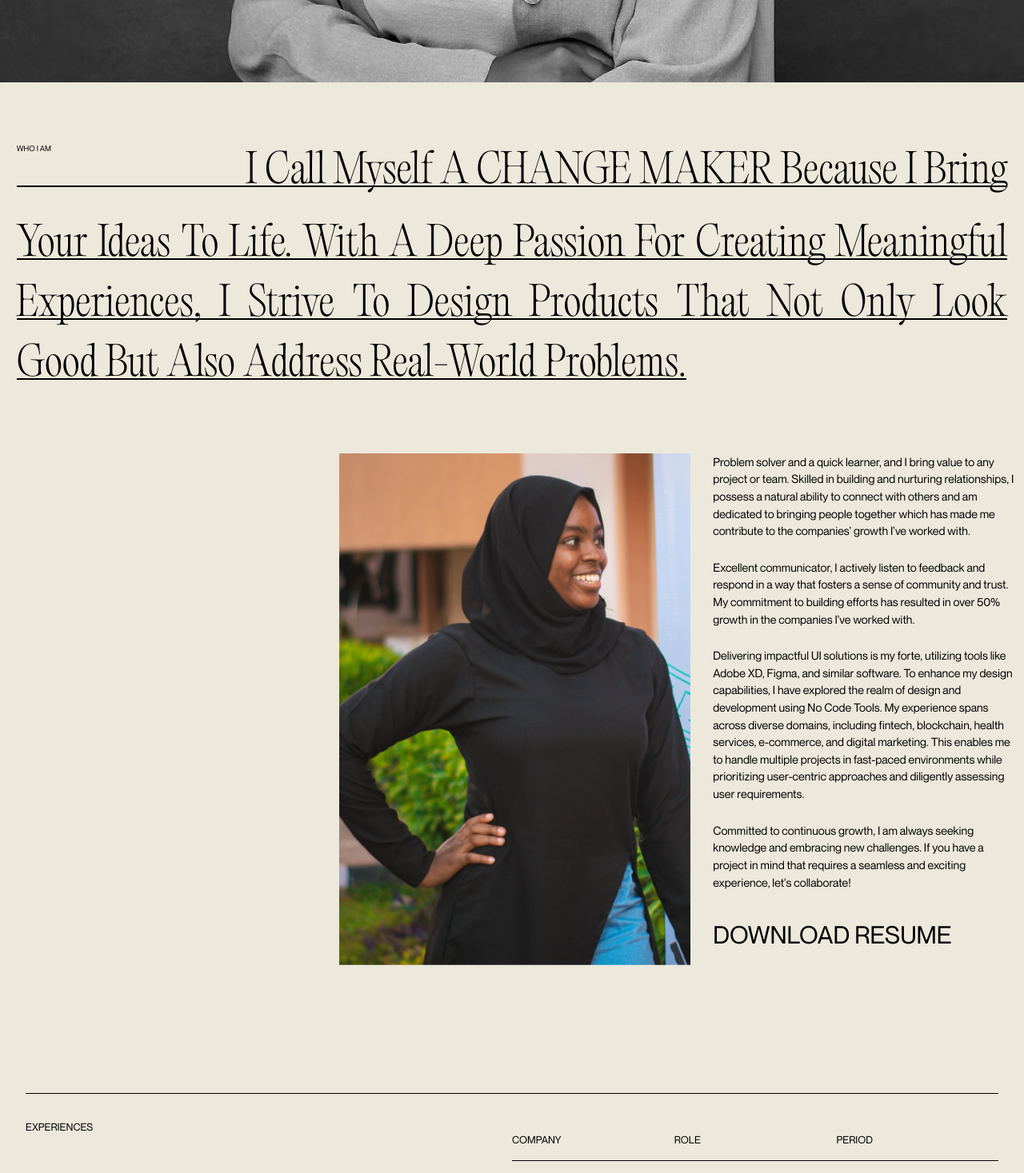
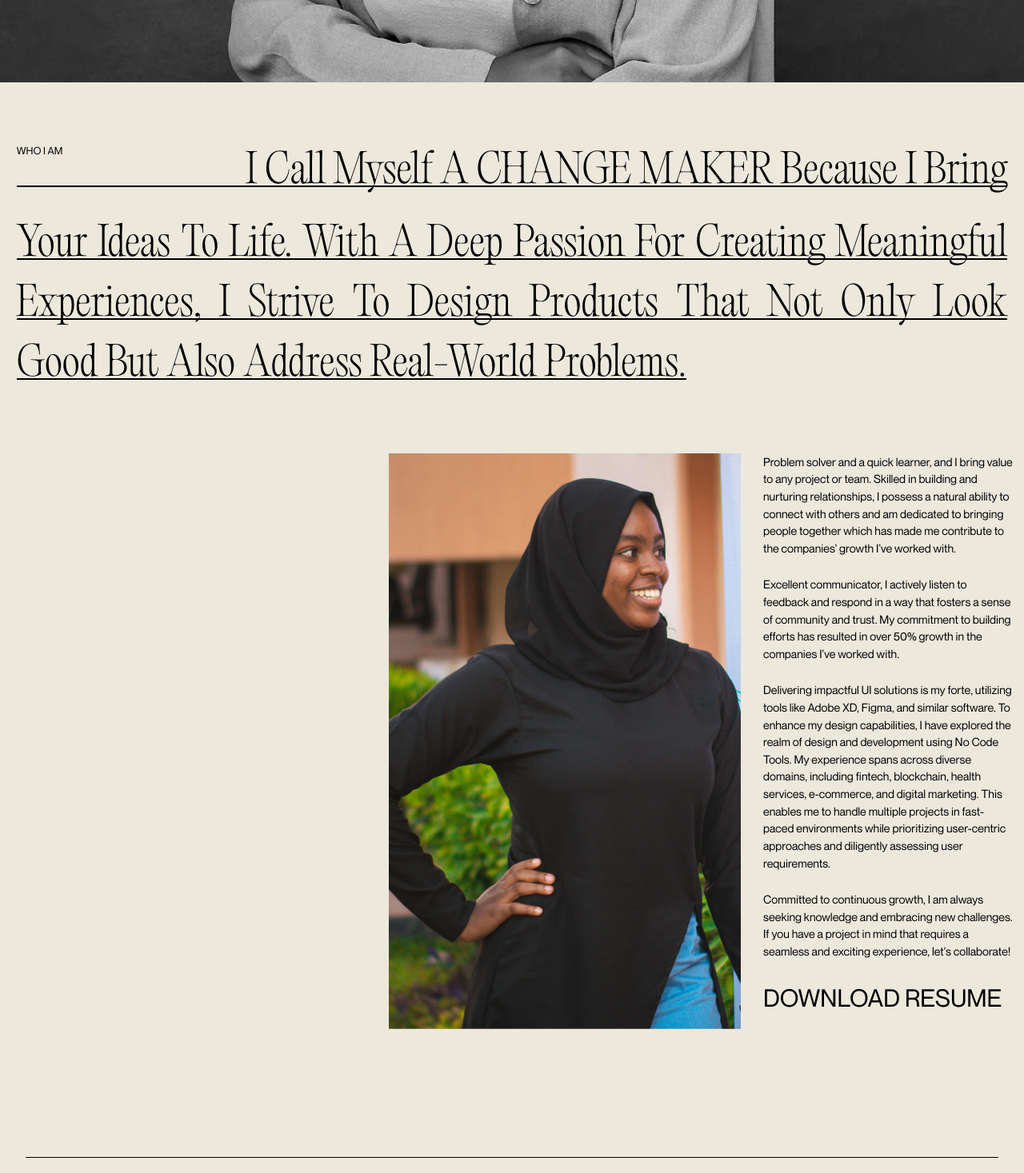
Before and after one commit to Sobur440/pheeqoh, a Next.js app: page /about in a window 1280 px wide. Shown: the part 1140-2607 px from the top of the page at 80% size. Built offline with nearby package versions, Linux system fonts and the light colour scheme.

Commit message:
fixed some issues in the about page

```diff
--- a/src/app/about/page.jsx
+++ b/src/app/about/page.jsx
@@ -41,7 +41,7 @@ const About = () => {
           <div
             className={`${styles.aboutMobile} relative w-full flex justify-between mt-[3rem]`}
           >
-            <p className="uppercase text-[.6rem] font-neueMontreal font-extralight">
+            <p className="uppercase text-[.8rem] font-neueMontreal font-extralight">
               who i am
             </p>
             <p>I call myself a</p>
@@ -79,7 +79,7 @@ const About = () => {
           <div
             className={`${styles.about} relative w-full flex justify-between mt-[3rem]`}
           >
-            <p className="uppercase text-[.6rem] font-neueMontreal font-extralight">
+            <p className="uppercase text-[.8rem] font-neueMontreal font-extralight">
               who i am
             </p>
             <p>I call myself a CHANGE MAKER because I bring</p>
@@ -99,15 +99,15 @@ const About = () => {
           </div>
         </div>
 
-        <div className="flex flex-col lg:flex-row lg:justify-end gap-2 lg:gap-7 mt-[4rem] w-full mx-auto px-3">
-          <div className="flex lg:w-[50%] lg:h-[40rem] xl:w-[35%]">
+        <div className="flex flex-col lg:flex-row lg:justify-end gap-2 lg:gap-7 mt-[4rem] w-full lg:h-[90vh] mx-auto px-3">
+          <div className="flex lg:w-[35%] lg:h-full">
             <img
               src="/images/resumepheeqoh.png"
               alt="taofeeqoh image"
               className="w-full lg:w-full object-cover"
             />
           </div>
-          <div className="w-full lg:w-[40%] xl:w-[30%]">
+          <div className="w-full lg:w-[30%] xl:w-[25%]">
             <div className="w-full lg:w-full flex flex-col gap-[1.5rem] text-[.9rem]">
               <p className="max-w-full">
                 Problem solver and a quick learner, and I bring value to any
@@ -141,7 +141,7 @@ const About = () => {
               </p>
             </div>
 
-            <div className="mt-[2rem]">
+            <div className="mt-[1.5rem]">
               <a href="#" className="uppercase text-[1.9rem]">
                 download resume
               </a>
```
